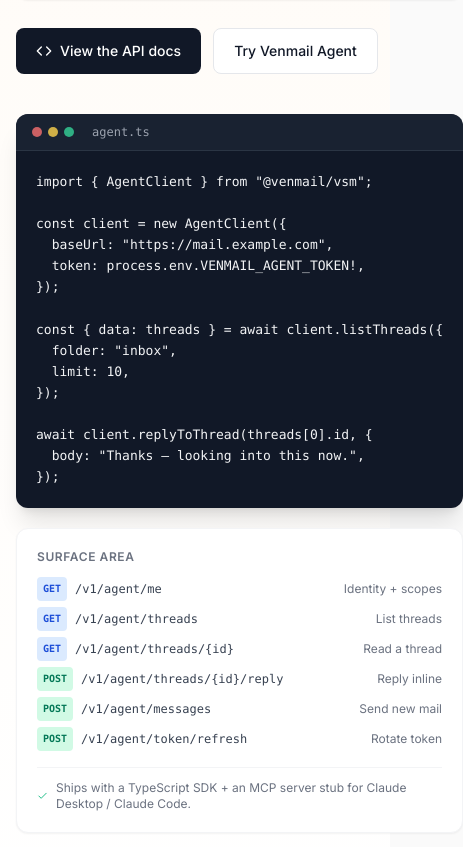
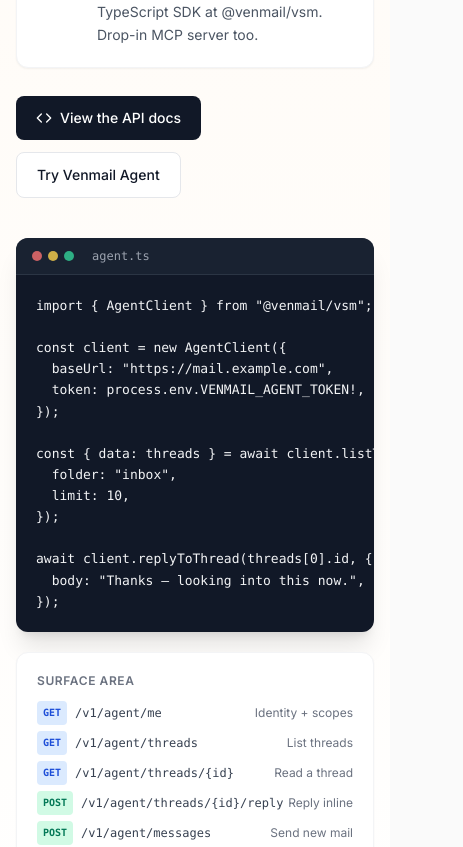
Before and after one commit to VenMail/landing_cms, a Next.js app: page / in a window 390 px wide. Shown: the part 6986-7833 px from the top of the page, 463 px wide, since content can reach past the window. Built offline with nearby package versions, Linux system fonts and the light colour scheme; no server answers.

Commit message:
fix: contain developer code on mobile

```diff
--- a/src/components/PageSections/AgentApiSection.jsx
+++ b/src/components/PageSections/AgentApiSection.jsx
@@ -101,7 +101,7 @@
           </div>
 
           {/* Code snippet + endpoint map */}
-          <div className="space-y-5">
+          <div className="space-y-5 min-w-0">
             <div className="rounded-xl bg-gray-900 text-gray-100 shadow-xl overflow-hidden">
               <div className="flex items-center gap-1.5 px-4 py-2.5 bg-gray-800/60 border-b border-gray-700/60">
                 <span className="w-2.5 h-2.5 rounded-full bg-red-400/80" />
```
Also changed, not shown: 1 other file (tests, documents, lock files or other folders).
